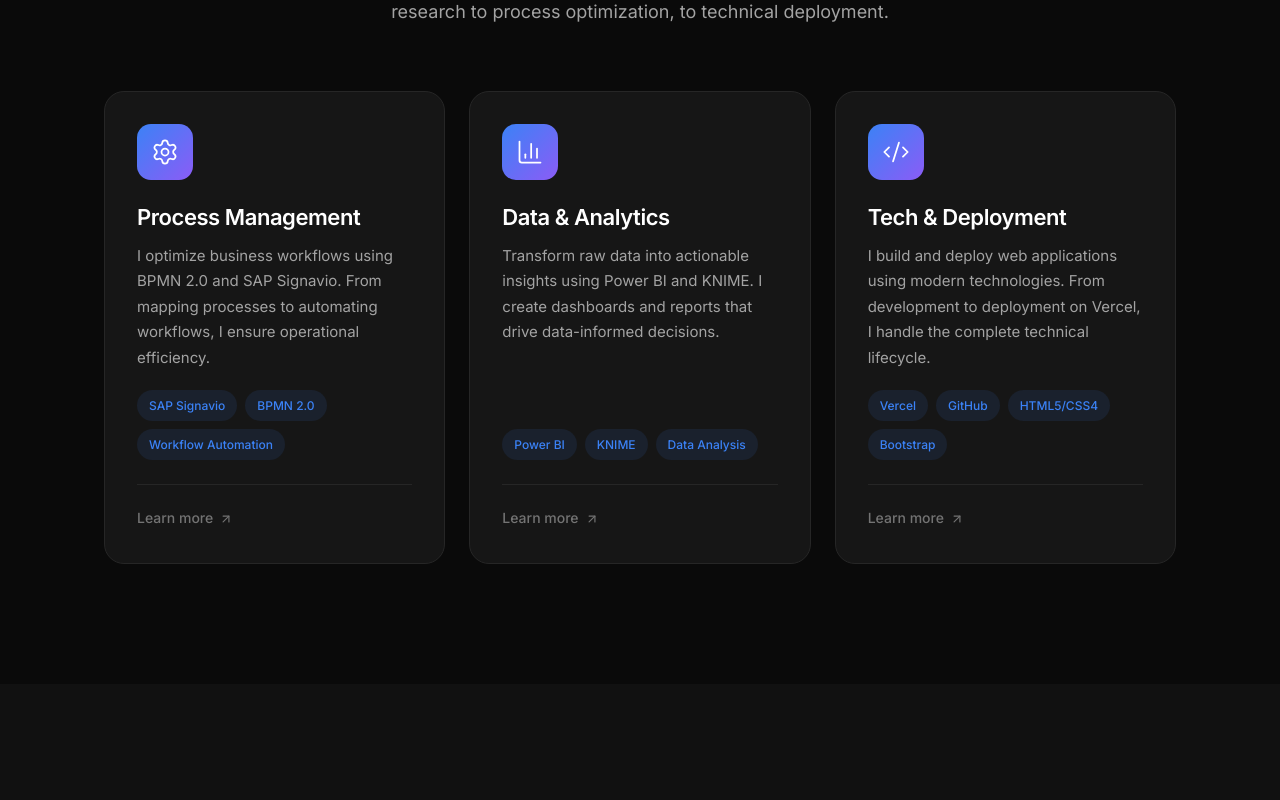
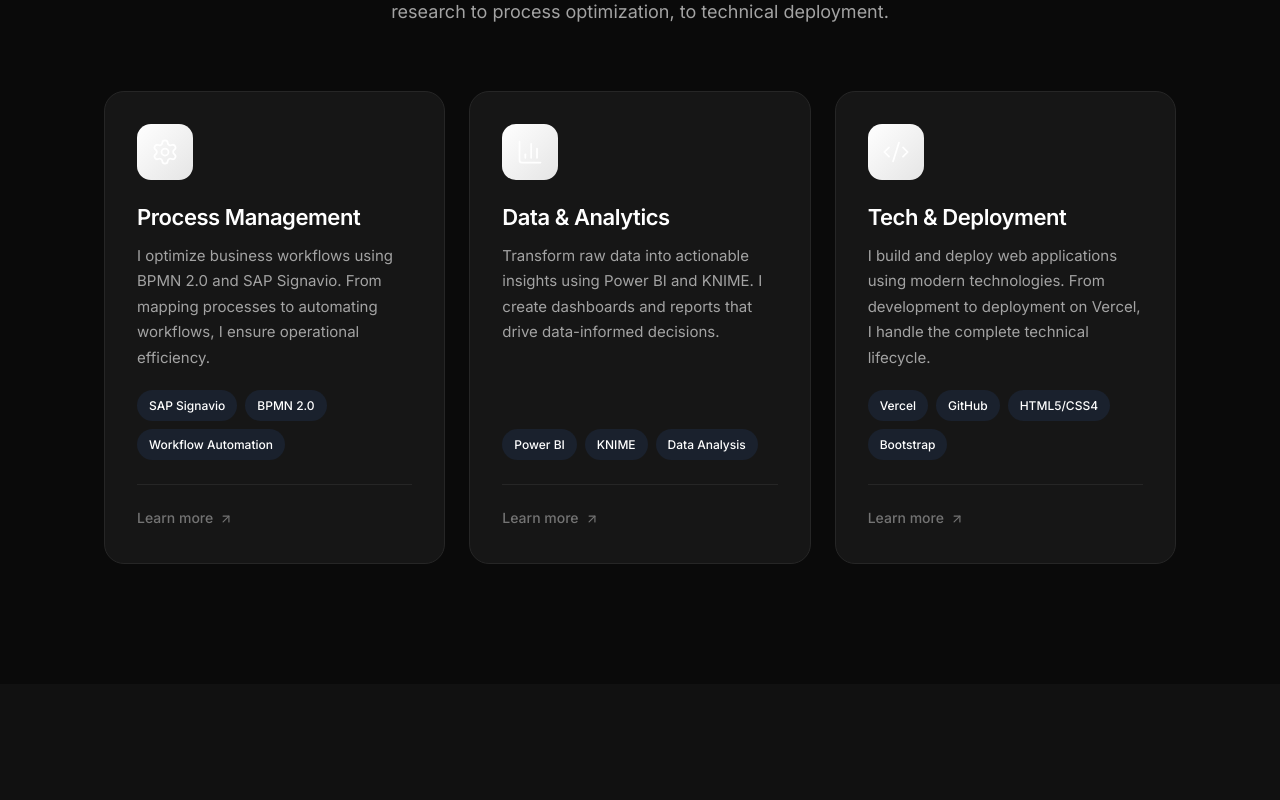
Before and after one commit to myselfrezaul7/portfolio, a Next.js app: page / in a window 1280 px wide. Shown: the part 1120-1920 px from the top of the page. Built offline with nearby package versions, Linux system fonts and the light colour scheme.

Commit message:
Remove blue accent colors, use neutral white/gray theme

```diff
--- a/src/app/globals.css
+++ b/src/app/globals.css
@@ -14,21 +14,21 @@
   --text-secondary: #a3a3a3;
   --text-tertiary: #737373;
 
-  --accent: #3b82f6;
-  --accent-hover: #60a5fa;
+  --accent: #ffffff;
+  --accent-hover: #e5e5e5;
 
   --border: #262626;
   --border-hover: #404040;
 
-  /* Gradients */
-  --gradient-primary: linear-gradient(135deg, #3b82f6 0%, #8b5cf6 100%);
+  /* Gradients - Neutral */
+  --gradient-primary: linear-gradient(135deg, #ffffff 0%, #e5e5e5 100%);
   --gradient-subtle: linear-gradient(180deg, rgba(255, 255, 255, 0.05) 0%, rgba(255, 255, 255, 0) 100%);
 
   /* Shadows */
   --shadow-sm: 0 1px 2px rgba(0, 0, 0, 0.5);
   --shadow-md: 0 4px 6px rgba(0, 0, 0, 0.4);
   --shadow-lg: 0 10px 15px rgba(0, 0, 0, 0.3);
-  --shadow-glow: 0 0 40px rgba(59, 130, 246, 0.15);
+  --shadow-glow: 0 0 40px rgba(255, 255, 255, 0.1);
 
   /* Spacing */
   --section-padding: 120px;
```
